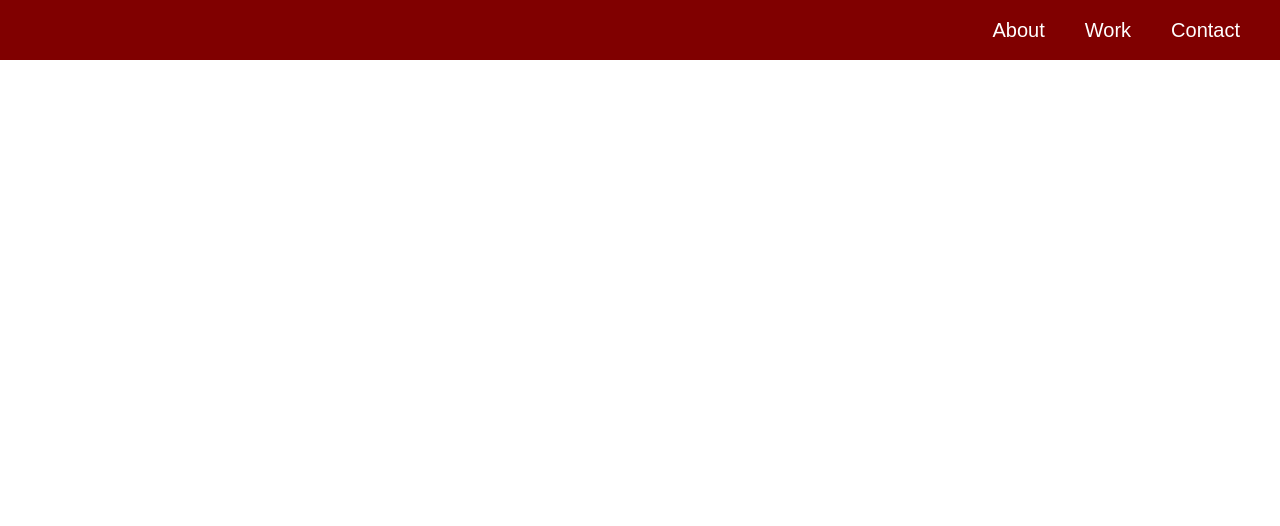
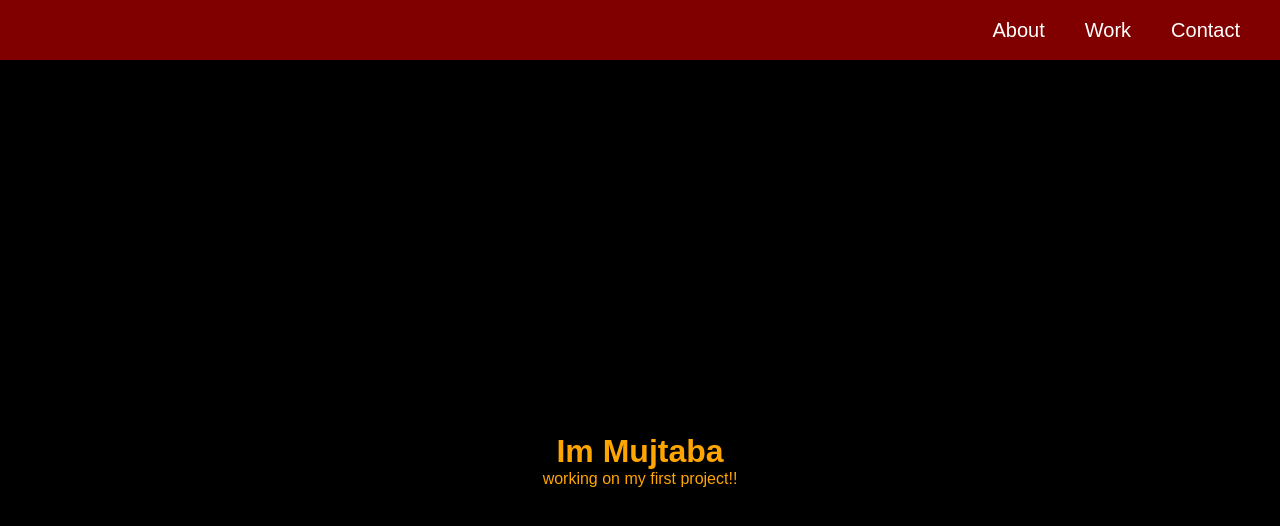
Before and after one commit to Muji02/MUJTABA-AHMAD-Portfolio-KS, a plain HTML site: page Portfolio/index.html in a window 1280 px wide. Drawn offline with Linux system fonts and the light colour scheme.

Commit message:
created welcome section

```diff
--- a/Portfolio/index.html
+++ b/Portfolio/index.html
@@ -14,5 +14,9 @@
         <div>Contact</div>
       </div>
     </div>
+    <div class="welcome-section">
+      <h1>Im Mujtaba</h1>
+      <p>working on my first project!!</p>
+    </div>
   </body>
 </html>
--- a/Portfolio/navbar.css
+++ b/Portfolio/navbar.css
@@ -22,3 +22,14 @@
   margin: 20px;
   font-size: 20px;
 }
+
+.welcome-section {
+  color: orange;
+  display: flex;
+  flex-direction: column;
+  background-color: black;
+  justify-content: center;
+  align-items: center;
+  width: 100%;
+  height: 100vh;
+}
```
